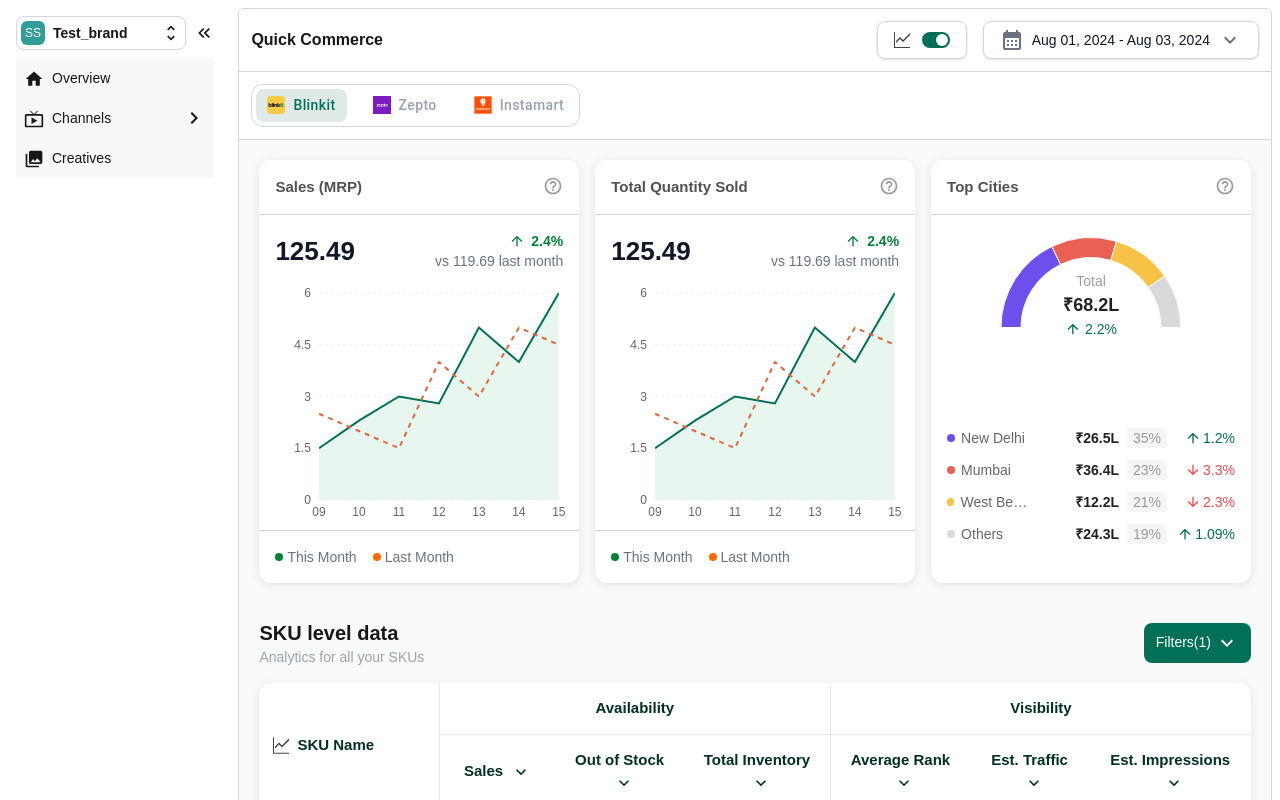
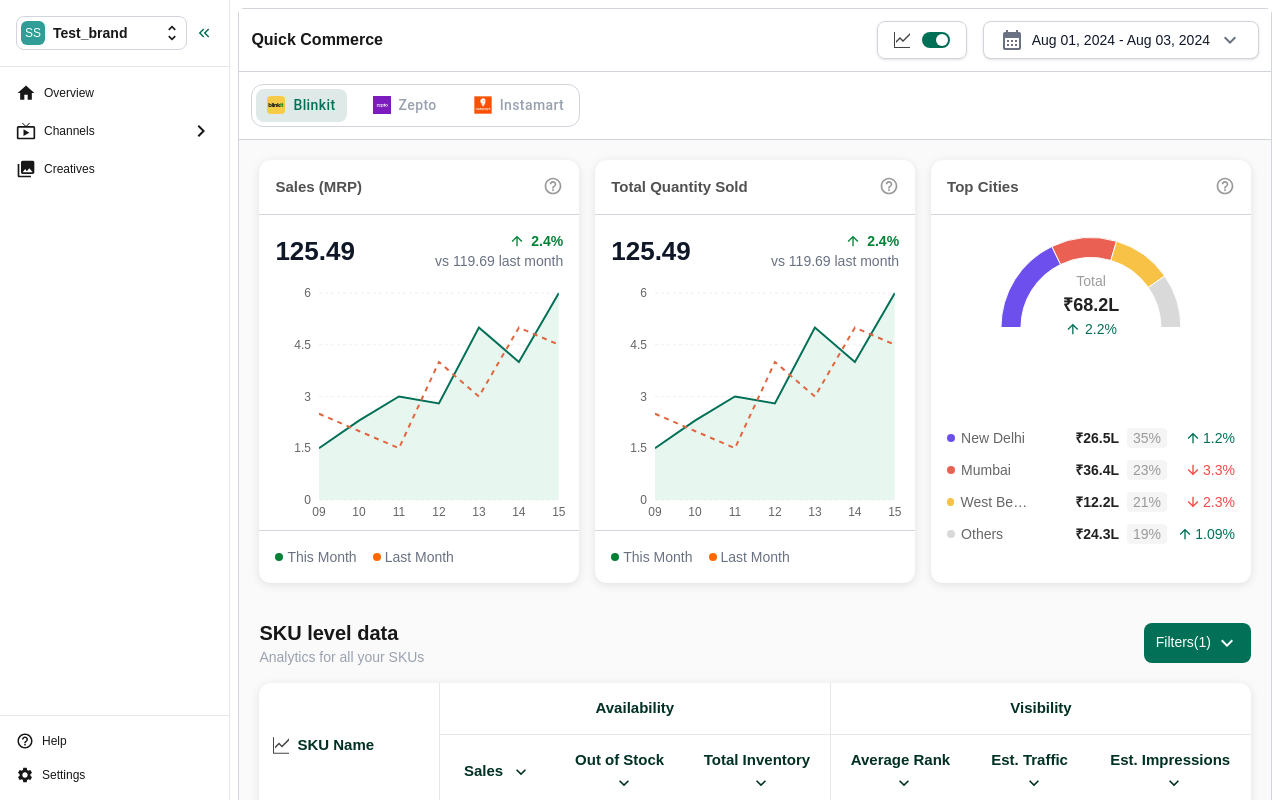
Before and after one commit to zeyakarim/Quick-Commerce, a Next.js app: page / in a window 1280 px wide. Shown: the top 800 px of the page. Built offline with nearby package versions, Linux system fonts and the light colour scheme.

Commit message:
[feat] Navbar Scrolling Issue Fixed

```diff
--- a/app/layout.js
+++ b/app/layout.js
@@ -16,24 +16,22 @@
 export const metadata = {
   title: "Dcluttr",
   description: "Generated by create next app",
-  icons: { icon: "/dcluttr_logo.jpeg" }, // Metadata-based favicon setup
+  icons: { icon: "/dcluttr_logo.jpeg" },
 };
 
 export default function RootLayout({ children }) {
   return (
     <html lang="en">
-      <body>
-        <div className="flex">
-          {/* LEFT NAVBAR */}
-          <aside className="w-[18%]">
+      <body className={`${geistSans.variable} ${geistMono.variable}`}>
+        <div className="flex h-screen overflow-hidden">
+          {/* Fixed LEFT NAVBAR */}
+          <aside className="fixed h-full w-[18%]">
             <Navbar />
           </aside>
 
-          {/* RIGHT CONTENT AREA */}
-          <main className="w-[82%] bg-white flex flex-col">
-            {/* <Header /> */}
+          {/* Scrollable RIGHT CONTENT AREA */}
+          <main className="ml-[18%] w-[82%] bg-white flex flex-col overflow-y-auto h-full">
             {children}
-            {/* <Analytics /> */}
           </main>
         </div>
       </body>
--- a/app/page.js
+++ b/app/page.js
@@ -5,7 +5,7 @@
 
 export default function Home() {
   return (
-    <div className='m-2 flex flex-col border-gray-300 border-1 rounded-md bg-[#FAFAFA] gap-5 overflow-hidden'>
+    <div className='m-2 flex flex-col border-gray-300 border-1 rounded-md bg-[#FAFAFA] gap-5'>
       <Header />
 
       <div className="w-full flex flex-row gap-4 px-5">
--- a/components/Navbar.jsx
+++ b/components/Navbar.jsx
@@ -1,8 +1,7 @@
 'use client';
 import { useState } from 'react';
 import { useRouter } from 'next/navigation';
-
-import { ExpandLess, ExpandMore, Collections, Home, LiveTv, ChevronRight, UnfoldMore, KeyboardDoubleArrowLeft } from '@mui/icons-material';
+import { ExpandLess, ExpandMore, Collections, Home, LiveTv, ChevronRight, UnfoldMore, KeyboardDoubleArrowLeft, HelpOutline, Settings } from '@mui/icons-material';
 
 const navbarItems = [
     {
@@ -27,12 +26,21 @@
     },
 ];
 
+const settingItems = [
+    {
+        title: 'Help',
+        icon: <HelpOutline sx={{ fontSize: '18px' }} />
+    },
+    {
+        title: 'Settings',
+        icon: <Settings sx={{ fontSize: '18px' }} />
+    }
+]
+
 export default function Navbar() {
     const router = useRouter();
     const [mobileOpen, setMobileOpen] = useState(false);
     const [openItems, setOpenItems] = useState({});
-
-    const toggleMobile = () => setMobileOpen(!mobileOpen);
 
     const handleItemClick = (segment, hasChildren) => {
         if (hasChildren) {
@@ -42,52 +50,49 @@
             }));
         } else {
             router.push(`/${segment}`);
-            setMobileOpen(false); // close drawer on mobile
+            setMobileOpen(false);
         }
     };
 
     return (
-        <div className="flex">
-            {/* Sidebar */}
-            <div
-                className={`fixed z-40 flex flex-col gap-2 w-full h-full p-4 transform transition-transform duration-300 ease-in-out
-                ${mobileOpen ? 'translate-x-0' : '-translate-x-full'}
-                sm:translate-x-0 sm:static`}
-            >
-                <div className='flex items-center gap-2'>
-                    <div className='flex items-center justify-between gap-2 border-gray-300 border-1 p-1 rounded-lg w-[90%]'>
+        <div className="h-full flex flex-col justify-between bg-white border-r border-gray-200">
+            {/* Brand section */}
+            <div className='flex items-center gap-2 p-4 border-b border-gray-200'>
+                <div className='flex items-center justify-between gap-2 border border-gray-300 p-1 rounded-lg w-[90%]'>
                     <div className='flex items-center gap-2'>
                         <p className='bg-[#309E96] p-1 rounded-md text-xs text-white'>SS</p>
                         <p className='text-sm font-semibold'>Test_brand</p>
                     </div>
                     <UnfoldMore style={{fontSize:'20px'}} />
                 </div>
-                    <KeyboardDoubleArrowLeft style={{fontSize:'20px'}} />
+                <KeyboardDoubleArrowLeft style={{fontSize:'18px',color:'#027056'}} />
             </div>
-                <div className='bg-[#F8F8F8] h-full'>
+
+            {/* Main navigation items */}
+            <div className='flex-1 overflow-y-auto p-2'>
                 {navbarItems?.map((item) => (
-                        <div key={item.segment} >
+                    <div key={item.segment}>
                         <div
                             onClick={() => handleItemClick(item.segment, !!item.children)}
                             className="flex flex-row justify-between items-center cursor-pointer p-2 rounded hover:bg-[#DFEAE8] hover:text-[#027056]"
                         >
-                                <div className='flex flex-row items-center gap-2'>
-                                    <p>{item?.icon}</p>
-                                    <p className='text-sm'>{item.title}</p>
+                            <div className='flex items-center gap-2'>
+                                {item?.icon}
+                                <p className='text-xs'>{item.title}</p>
                             </div>
                             {item.children && (
                                 <span className="text-sm">
-                                        {openItems[item.segment] ? <ExpandMore /> : <ChevronRight /> }
+                                    {openItems[item.segment] ? <ExpandMore /> : <ChevronRight />}
                                 </span>
                             )}
                         </div>
                         {item.children && openItems[item.segment] && (
-                                <div className="ml-4 mt-1 space-y-1">
+                            <div className="ml-8 mt-1 space-y-1">
                                 {item.children.map((child) => (
                                     <div
                                         key={child.segment}
                                         onClick={() => handleItemClick(child.segment, false)}
-                                            className="cursor-pointer text-sm p-2 rounded hover:bg-[#DFEAE8] hover:text-[#027056]"
+                                        className="cursor-pointer text-xs p-2 rounded hover:bg-[#DFEAE8] hover:text-[#027056]"
                                     >
                                         {child.title}
                                     </div>
@@ -97,6 +102,19 @@
                     </div>
                 ))}
             </div>
+
+            {/* Bottom settings items */}
+            <div className='border-t border-gray-200 p-2'>
+                {settingItems?.map((item, index) => (
+                    <div
+                        key={index}
+                        onClick={() => handleItemClick(item.segment, !!item.children)}
+                        className="flex items-center gap-2 cursor-pointer p-2 rounded hover:bg-[#DFEAE8] hover:text-[#027056]"
+                    >
+                        {item?.icon}
+                        <p className='text-xs'>{item.title}</p>
+                    </div>
+                ))}
             </div>
         </div>
     );
```
Lines whose indentation alone changed are shown as unchanged.
